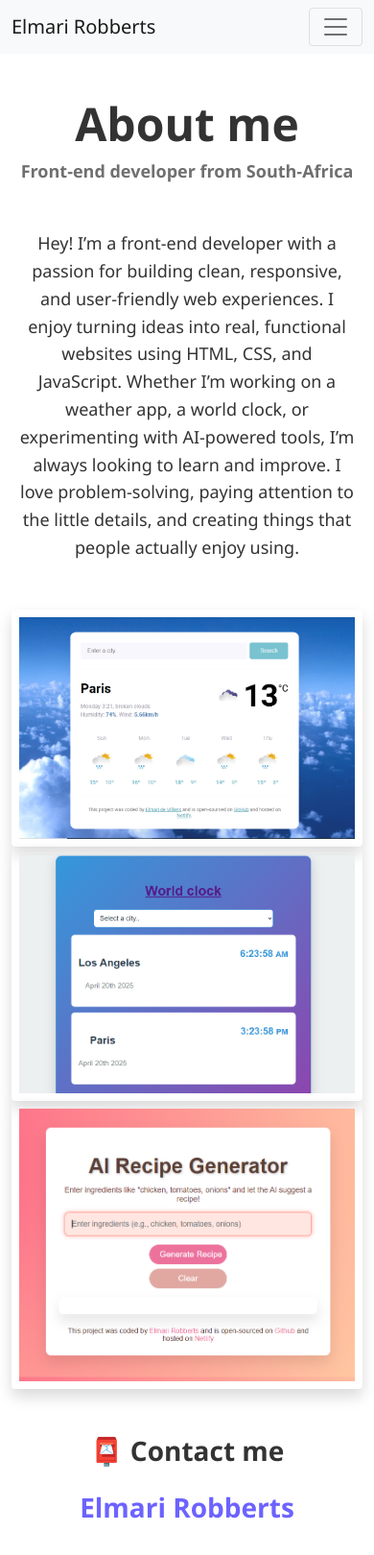
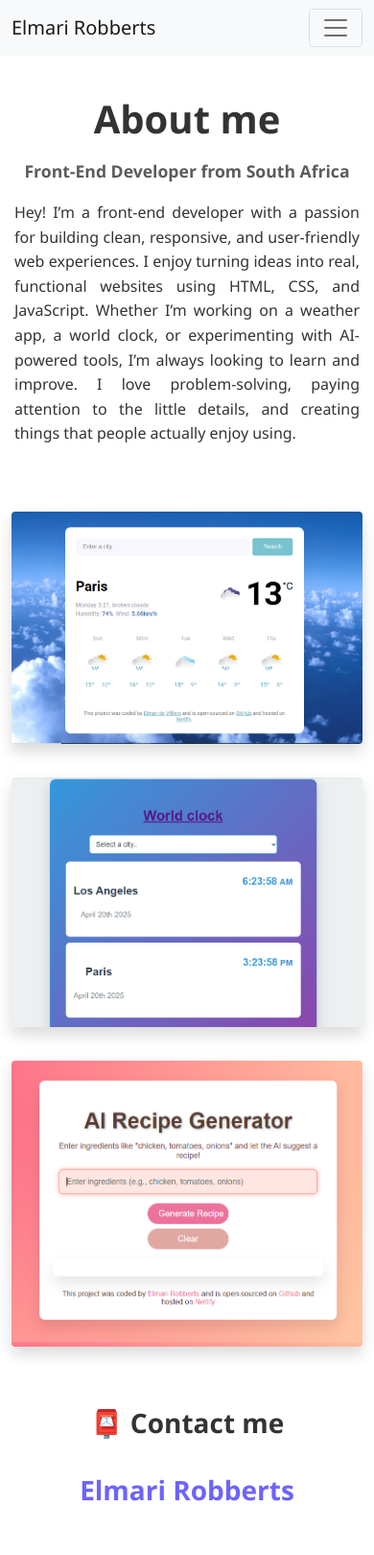
Before and after one commit to Elmari121/my-personal-page, a plain HTML site: page about.html in a window 390 px wide. Shown: the whole page at 96% size. Drawn offline with nearby package versions, Linux system fonts and the light colour scheme.

Commit message:
Mobile & SEO-Friendly Design

```diff
--- a/about.html
+++ b/about.html
@@ -4,6 +4,8 @@
     <meta charset="UTF-8" />
     <meta http-equiv="X-UA-Compatible" content="IE=edge" />
     <meta name="viewport" content="width=device-width, initial-scale=1.0" />
+    <meta name="description" content="Elmari Robberts is a Front-End Developer from South Africa. Explore my journey and projects.">
+    <title>About Elmari Robberts</title>
     <link
       href="https://cdn.jsdelivr.net/npm/bootstrap@5.0.0-beta2/dist/css/bootstrap.min.css"
       rel="stylesheet"
@@ -16,9 +18,9 @@
       crossorigin="anonymous"
     ></script>
     <link rel="stylesheet" href="style.css" />
-    <title>About Elmari Robberts</title>
   </head>
   <body>
+    <header>
       <nav class="navbar navbar-expand-lg navbar-light bg-light fixed-top">
         <div class="container">
           <a class="navbar-brand" href="index.html">Elmari Robberts</a>
@@ -35,46 +37,46 @@
           </button>
           <div class="collapse navbar-collapse" id="navbarNav">
             <ul class="navbar-nav">
-            <li class="nav-item">
-              <a class="nav-link" aria-current="page" href="index.html">Home</a>
-            </li>
-            <li class="nav-item">
-              <a class="nav-link active" href="about.html">About me</a>
-            </li>
-            <li class="nav-item">
-              <a class="nav-link" href="about.html#contact">Contact me</a>
-            </li>
+              <li class="nav-item"><a class="nav-link" href="index.html">Home</a></li>
+              <li class="nav-item"><a class="nav-link active" href="about.html">About me</a></li>
+              <li class="nav-item"><a class="nav-link" href="about.html#contact">Contact me</a></li>
             </ul>
           </div>
         </div>
       </nav>
-    <h1 class="text-center">About me</h1>
-    <h3 class="text-center">Front-end developer from South-Africa</h3>
-    <div class="about-paragraphs text-center">
+    </header>
+
+    <main>
+      <section class="text-center my-5">
+        <h1>About me</h1>
+        <h3>Front-End Developer from South Africa</h3>
         <p>
-        Hey! I’m a front-end developer with a passion for building clean, responsive, and user-friendly web experiences.
-         I enjoy turning ideas into real, functional websites using HTML, CSS, and JavaScript.
-         Whether I’m working on a weather app, a world clock, or experimenting with AI-powered tools,
-          I’m always looking to learn and improve. I love problem-solving, paying attention to the little details,
-          and creating things that people actually enjoy using.
+          Hey! I’m a front-end developer with a passion for building clean, responsive, and user-friendly web experiences. I enjoy turning ideas into real, functional websites using HTML, CSS, and JavaScript. Whether I’m working on a weather app, a world clock, or experimenting with AI-powered tools, I’m always looking to learn and improve. I love problem-solving, paying attention to the little details, and creating things that people actually enjoy using.
         </p>
-    </div>
-    <div class="container">
+      </section>
+
+      <section class="container my-5">
         <div class="row">
           <div class="col-sm-4">
-          <img src="images/weather-app.png" class="img-fluid p-2 shadow rounded" />
+            <img src="images/weather-app.png" class="img-fluid shadow rounded" alt="Weather App" />
           </div>
           <div class="col-sm-4">
-          <img src="images/world-clock.png" class="img-fluid p-2 shadow rounded" />
+            <img src="images/world-clock.png" class="img-fluid shadow rounded" alt="World Clock" />
           </div>
           <div class="col-sm-4">
-          <img src="images/ai-recipe-generator.png" class="img-fluid p-2 shadow rounded" />
+            <img src="images/ai-recipe-generator.png" class="img-fluid shadow rounded" alt="AI Recipe Generator" />
           </div>
         </div>
-    </div>
-    <div id="contact" class="mt-5">
+      </section>
+
+      <section id="contact" class="my-5">
         <h2 class="text-center">📮 Contact me</h2>
-      <a href="mailto:robbertselmari@gmail.com" class="email-link">Elmari Robberts </a>
-    </div>
+        <a href="mailto:robbertselmari@gmail.com" class="email-link">Elmari Robberts</a>
+      </section>
+    </main>
+
+    <footer>
+
+    </footer>
   </body>
 </html>
--- a/style.css
+++ b/style.css
@@ -4,54 +4,30 @@
     --text-color: #333;
     --box-shadow: 0 5px 15px rgba(0, 0, 0, 0.1);
     --transition-speed: 0.3s;
+    --font-main: 'Segoe UI', Tahoma, Geneva, Verdana, sans-serif;
   }
 
   * {
     box-sizing: border-box;
+    margin: 0;
+    padding: 0;
     scroll-behavior: smooth;
   }
 
   body {
     margin-top: 100px;
-    font-family: 'Segoe UI', Tahoma, Geneva, Verdana, sans-serif;
+    font-family: var(--font-main);
+    background-color: #fff;
     color: var(--text-color);
-    background-color: #fff;
-  }
-
-  h1,
-  h2,
-  h3 {
-    margin: 0;
-    font-weight: 600;
-  }
-
-  h1 {
-    font-size: 64px;
-    margin-bottom: 10px;
-  }
-
-  h2 {
-    font-size: 36px;
-    margin-bottom: 15px;
-  }
-
-  h3 {
-    font-size: 20px;
-    opacity: 0.7;
-    margin-bottom: 30px;
-  }
-
-  p {
-    font-size: 18px;
     line-height: 1.6;
+    font-size: 16px;
   }
 
   img {
-    width: 100%;
-    max-height: 300px;
-    object-fit: cover;
+    max-width: 100%;
+    height: auto;
+    border-radius: 8px;
     transition: transform var(--transition-speed);
-    border-radius: 8px;
   }
 
   img:hover {
@@ -59,6 +35,37 @@
     box-shadow: var(--box-shadow);
   }
 
+  h1,
+  h2,
+  h3 {
+    font-weight: 600;
+    color: var(--text-color);
+    margin-bottom: 20px;
+    text-align: center;
+  }
+
+  h1 {
+    font-size: 3rem;
+  }
+
+  h2 {
+    font-size: 2rem;
+  }
+
+  h3 {
+    font-size: 1.25rem;
+    opacity: 0.8;
+  }
+
+  p {
+    font-size: 1rem;
+    padding: 0 15px;
+    text-align: justify;
+  }
+
+  a {
+    transition: all var(--transition-speed) ease-in-out;
+  }
 
   .navigation-links {
     display: flex;
@@ -66,6 +73,7 @@
     justify-content: center;
     margin-top: 40px;
     gap: 20px;
+    padding: 0 15px;
   }
 
   .primary-link,
@@ -75,14 +83,16 @@
     text-decoration: none;
     font-weight: 500;
     text-transform: capitalize;
-    transition: all var(--transition-speed) ease-in-out;
+    transition: all var(--transition-speed);
+    text-align: center;
+    display: inline-block;
+    min-width: 180px;
   }
 
   .primary-link {
     background-color: var(--primary-color);
     color: #fff;
     box-shadow: var(--box-shadow);
-    border: none;
   }
 
   .primary-link:hover {
@@ -102,15 +112,14 @@
     text-decoration: none;
   }
 
-
   .about-paragraphs {
-    margin: 50px auto;
-    max-width: 800px;
+    margin: 40px auto;
+    max-width: 850px;
     padding: 0 20px;
   }
 
   .about-paragraphs p {
-    margin: 15px 0;
+    margin-bottom: 15px;
   }
 
 
@@ -118,10 +127,10 @@
     display: flex;
     justify-content: center;
     color: var(--primary-color);
-    font-size: 28px;
+    font-size: 1.75rem;
+    text-decoration: none;
     font-weight: bold;
-    text-decoration: none;
-    margin: 20px 0;
+    margin: 30px 0;
   }
 
   .email-link:hover {
@@ -130,21 +139,45 @@
   }
 
 
+  .container img {
+    margin-top: 20px;
+  }
+
+
   @media (max-width: 768px) {
     h1 {
-      font-size: 48px;
+      font-size: 2.5rem;
     }
 
     h2 {
-      font-size: 28px;
+      font-size: 1.75rem;
     }
 
     h3 {
-      font-size: 18px;
+      font-size: 1.1rem;
+    }
+
+    p {
+      font-size: 1rem;
     }
 
     .navigation-links {
       flex-direction: column;
       gap: 15px;
     }
+
+    .col-6,
+    .col-sm-4 {
+      width: 100% !important;
+      text-align: center;
+    }
+
+    .primary-link,
+    .secondary-link {
+      width: 100%;
+    }
+
+    img {
+      margin-bottom: 15px;
+    }
   }
```
Also changed, not shown: index.html (+38 -52 lines). Lines whose indentation alone changed are shown as unchanged.
